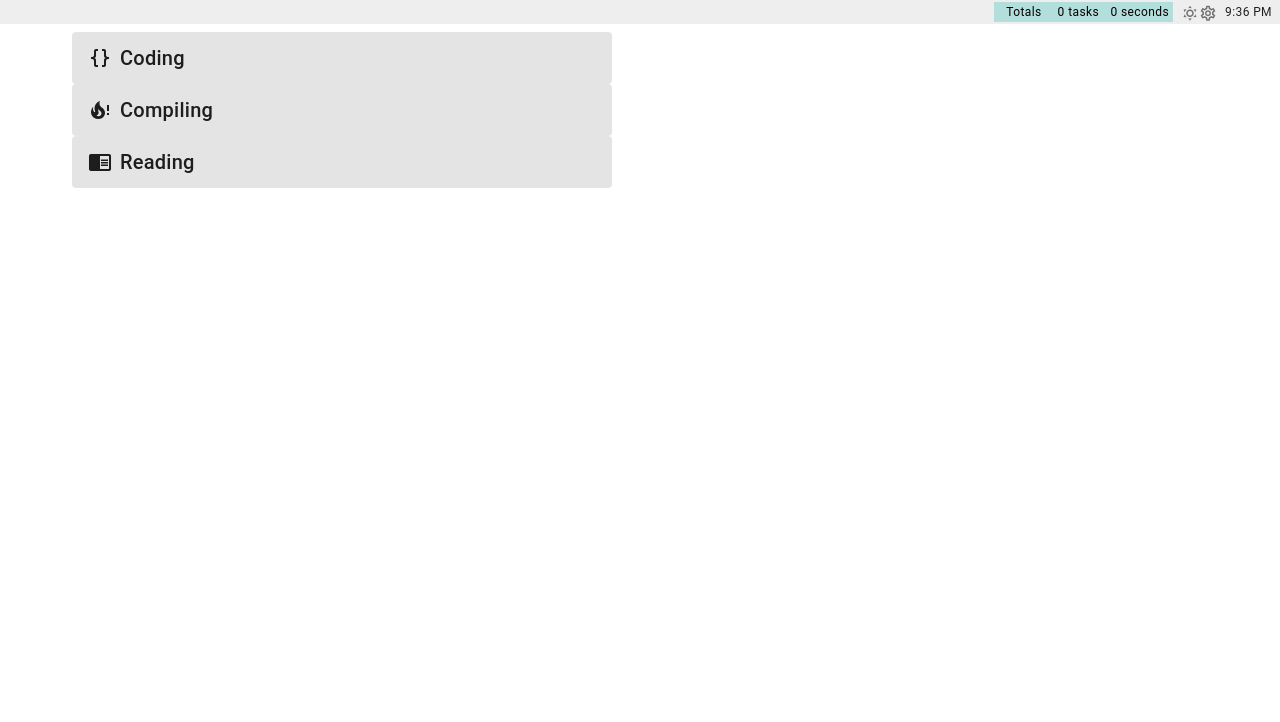
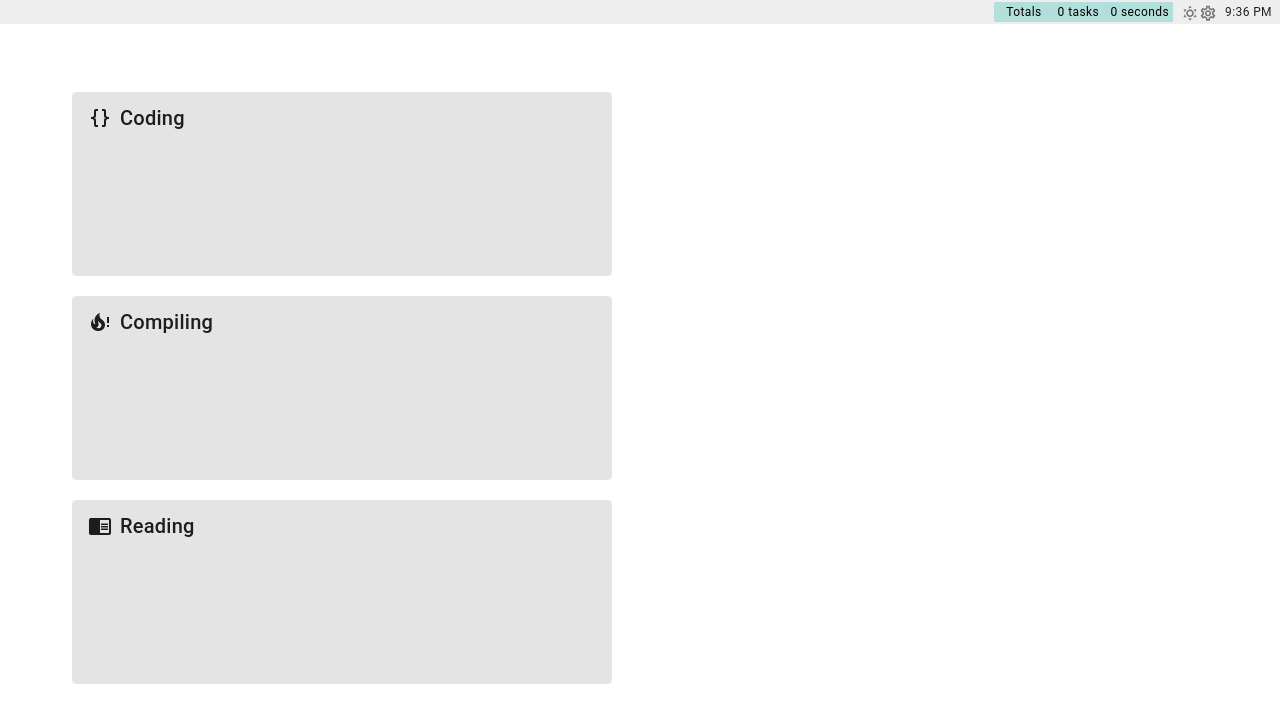
Before and after one commit to david-newspark/work-tracker, a Vue app in the folder frontend/: page / in a window 1280 px wide. Shown: the top 722 px of the page. Built offline with nearby package versions, Linux system fonts and the light colour scheme.

Commit message:
maybe better style?

```diff
--- a/frontend/src/components/ActivitiesView.vue
+++ b/frontend/src/components/ActivitiesView.vue
@@ -9,10 +9,10 @@ const activities = reactive(activityStore.activities)
 const activated = computed(() => activityStore.active?.id ?? 'none')
 </script>
 <template>
-    <v-container>
-        <v-row dense>
-            <v-col cols="12">
-                <ActivityCard :activity="item" :active="item.id === activated" v-for="item in activities" />
+    <v-container class="h-100">
+        <v-row dense class="h-100">
+            <v-col cols="12" class="h-100">
+                <ActivityCard :activity="item" :active="item.id === activated" v-for="item in activities" class="align-stretch" />
             </v-col></v-row></v-container>
 </template>
 <style></style>
--- a/frontend/src/components/ActivityCard.vue
+++ b/frontend/src/components/ActivityCard.vue
@@ -25,11 +25,11 @@ const handleActivate = () => {
 const iconName = `mdi-${activity.value.icon}`
 </script>
 <template>
-    <v-card variant="tonal" @click="handleActivate" :color="myColor" :id="activity.id" height="90" class="d-inline"
-        :prepend-icon="iconName">
+    <v-card variant="tonal" @click="handleActivate" :color="myColor" :id="activity.id" class="align-stretch mt-5"
+        style="min-height: 25%;" :prepend-icon="iconName" :loading="active">
         <template v-slot:title>
             {{ activity.name }}
         </template>
-        <v-progress-linear indeterminate color="teal" v-if="active"></v-progress-linear>
     </v-card>
 </template>
+<style></style>
--- a/frontend/src/views/HomeView.vue
+++ b/frontend/src/views/HomeView.vue
@@ -10,9 +10,9 @@ const {width, height} = useWindowSize()
 </script>
 
 <template>
-  <v-container class="h-screen">
+  <v-container class="h-screen mt-10">
     <v-row class="h-screen w-screen">
-      <v-col cols="6">
+      <v-col cols="6" class="fill-height">
         <ActivitiesView />
       </v-col>
       <v-col cols="6" style="height: height;">
```
